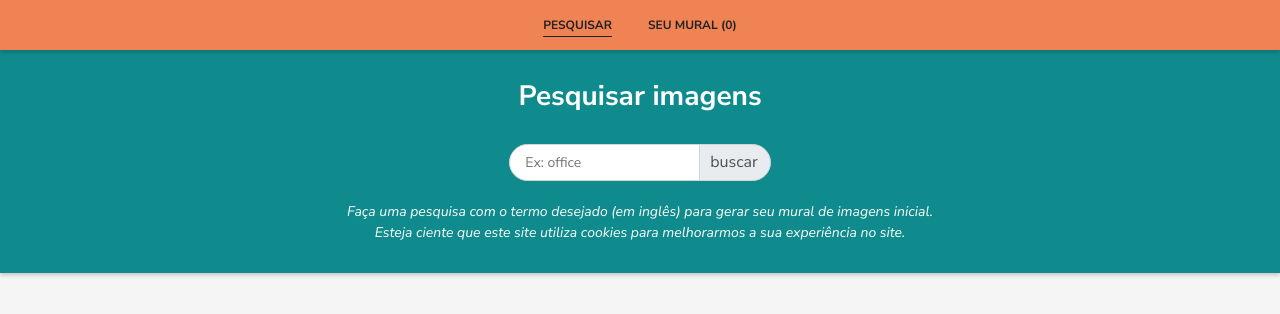
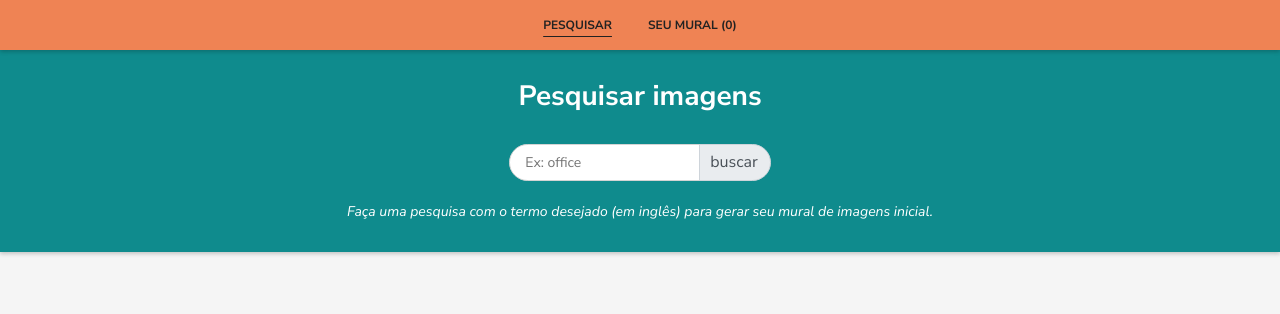
Before and after one commit to hugobrancowb/mural-ang-app, an Angular app: page / in a window 1280 px wide. Shown: the top 314 px of the page. Built offline with nearby package versions, Linux system fonts and the light colour scheme.

Commit message:
readme v1.0.2

```diff
--- a/src/app/layouts/home/home.component.html
+++ b/src/app/layouts/home/home.component.html
@@ -11,7 +11,7 @@
   <div *ngIf="search_list.length == 0 then listaVazia"></div>
   <ng-template #listaVazia>
     <div class="container-fluid lista-vazia">
-      <p class="descricao">Faça uma pesquisa com o termo desejado (em inglês) para gerar seu mural de imagens inicial.<br/>Esteja ciente que este site utiliza cookies para melhorarmos a sua experiência no site.</p>
+      <p class="descricao">Faça uma pesquisa com o termo desejado (em inglês) para gerar seu mural de imagens inicial.
     </div>
   </ng-template>
 </div>
```
Also changed, not shown: 1 other file (tests, documents, lock files or other folders).
